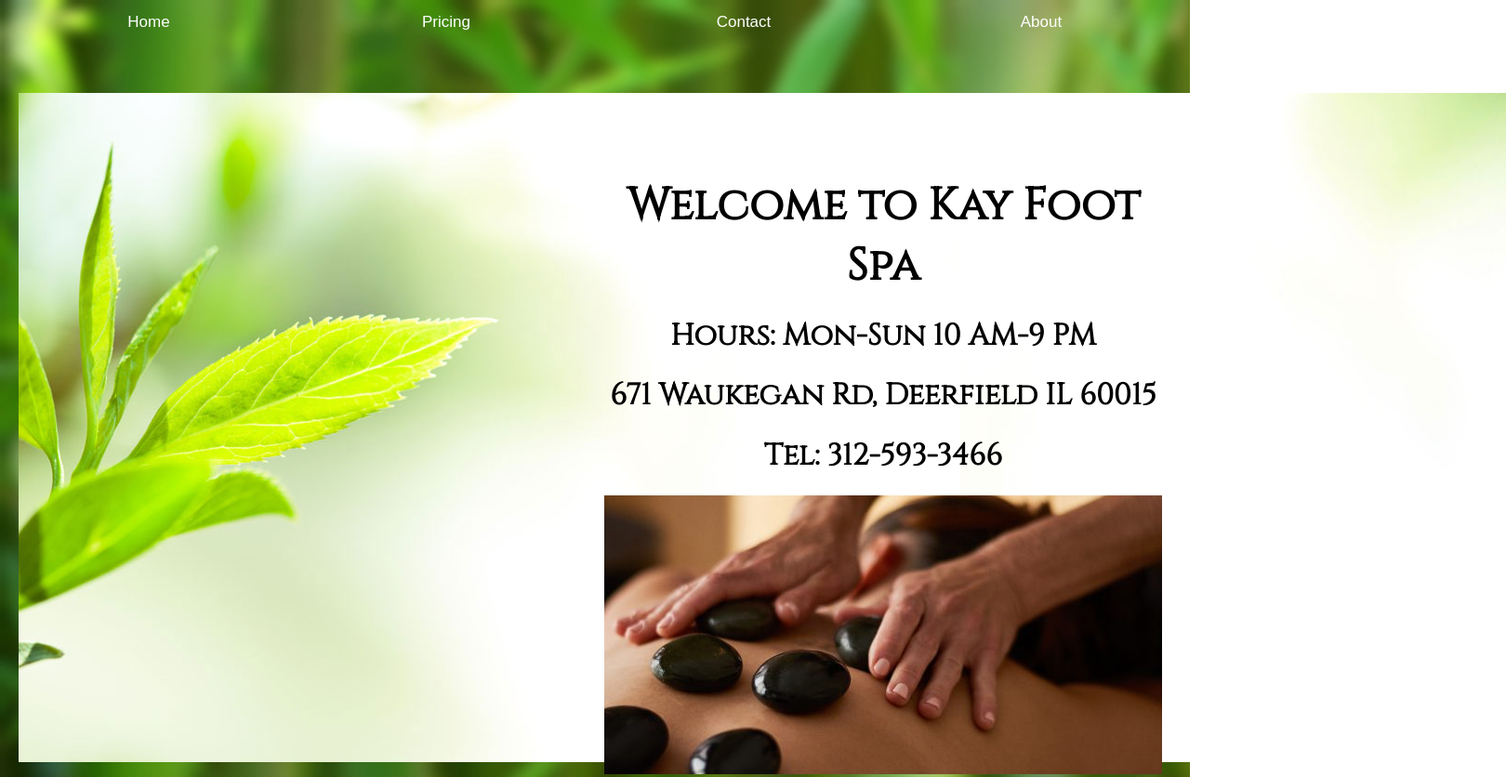
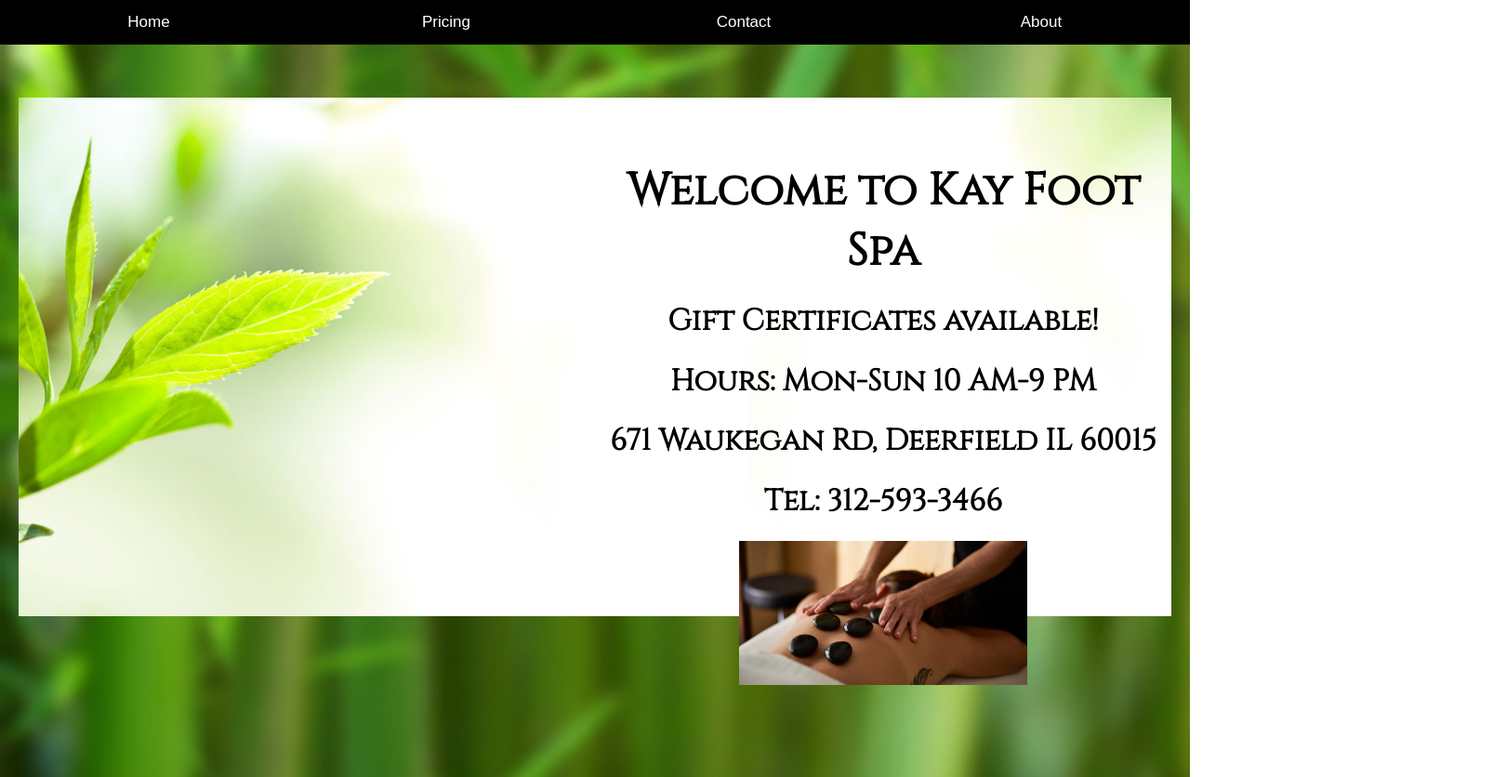
Before and after one commit to adamaripici/kayfootspa.github.io, a plain HTML site: page index.html in a window 1280 px wide. Shown: the top 836 px of the page at 93% size, 1620 px wide, since content can reach past the window. Drawn offline with Linux system fonts and the light colour scheme.

Commit message:
Update index.html

```diff
--- a/index.html
+++ b/index.html
@@ -1,7 +1,9 @@
 <!DOCTYPE html>
 <html>
 <head>
-<meta name="viewport" content="width=device-width, initial-scale=1">
+  <meta charset="utf-8">
+    <meta name="viewport" content="width=device-width, initial-scale=1">
+
 <style>
 @import url('https://fonts.googleapis.com/css?family=Cinzel&display=swap');
 /* Set height of body and the document to 100% */
@@ -11,6 +13,15 @@ body, html {
   font-family: 'Cinzel', serif;
 
 }
+
+
+
+.responsive {
+  width: 50%;
+  height: auto;
+
+}
+
 .container {
   position: relative;
   text-align: center;
@@ -19,14 +30,29 @@ body, html {
   position: absolute;
   top: 10%;
   left: 50%;
+
 }
 
 .images {
-  height:300px;
+
+
   object-fit:none;
   display:block;
   margin:0 auto;
+  width: 100%;
+
+
 }
+
+img.alldevices {
+  margin: 0 auto;
+  height: auto;
+  max-width: 100%;
+border: none;
+    display: block;
+           padding: 5px 0;
+}
+
 
 .price {
   height:400px;
@@ -69,18 +95,20 @@ body, html {
 }
 
 #Home {background: url(Kay/bamboo.jpg);
-      background-repeat: no-repeat;
-      background-size:cover;
+  background-repeat: no-repeat;
+  background-size:cover;
+
 
         }
 #Pricing {background: url(Kay/bamboo.jpg) ;
-  background-repeat: repeat;
+  background-repeat: no-repeat;
   background-size:cover;
 
     }
-#Contact {background: url(Kay/bamboo.jpg);
+#Contact{background: url(Kay/bamboo.jpg);
   background-repeat: no-repeat;
   background-size:cover;}
+
 #About {background: url(Kay/bamboo.jpg);
   background-repeat: no-repeat;
   background-size:cover;}
@@ -93,14 +121,15 @@ body, html {
   <button class="tablink" onclick="openPage('About', this)">About</button>
   <div id="Home" class="tabcontent">
     <div class="container">
-      <img src="Kay/brown.jpg" alt="brown">
+      <img src="Kay/brown.jpg" alt="brown" class="alldevices"  max-height:200px; max-width:200px; >
       <div class="centered">   <font color="black" style ="font-family: 'Cinzel', serif;">
         <center> <b>  <p><font size="10" color="black" style="font-family: 'Cinzel', serif;">
            Welcome to Kay Foot Spa </font> </p>  </b> </center>
+          <h1> Gift Certificates available! </h1>
         <center> <h1>Hours: Mon-Sun 10 AM-9 PM</h1> </center>
         <center> <h1>671 Waukegan Rd, Deerfield IL 60015</h1> </center>
         <center> <h1>Tel: 312-593-3466</h1> </center>
-        <img src="Kay/rocks.jpg" class="images">
+        <img src="Kay/rocks.jpg" class="responsive" >
 
       </div>
 
@@ -145,7 +174,7 @@ function openPage(pageName,elmnt,color) {
   }
   tablinks = document.getElementsByClassName("tablink");
   for (i = 0; i < tablinks.length; i++) {
-    tablinks[i].style.backgroundColor = "";
+    tablinks[i].style.backgroundColor = "black";
   }
   document.getElementById(pageName).style.display = "block";
   elmnt.style.backgroundColor = color;
```
